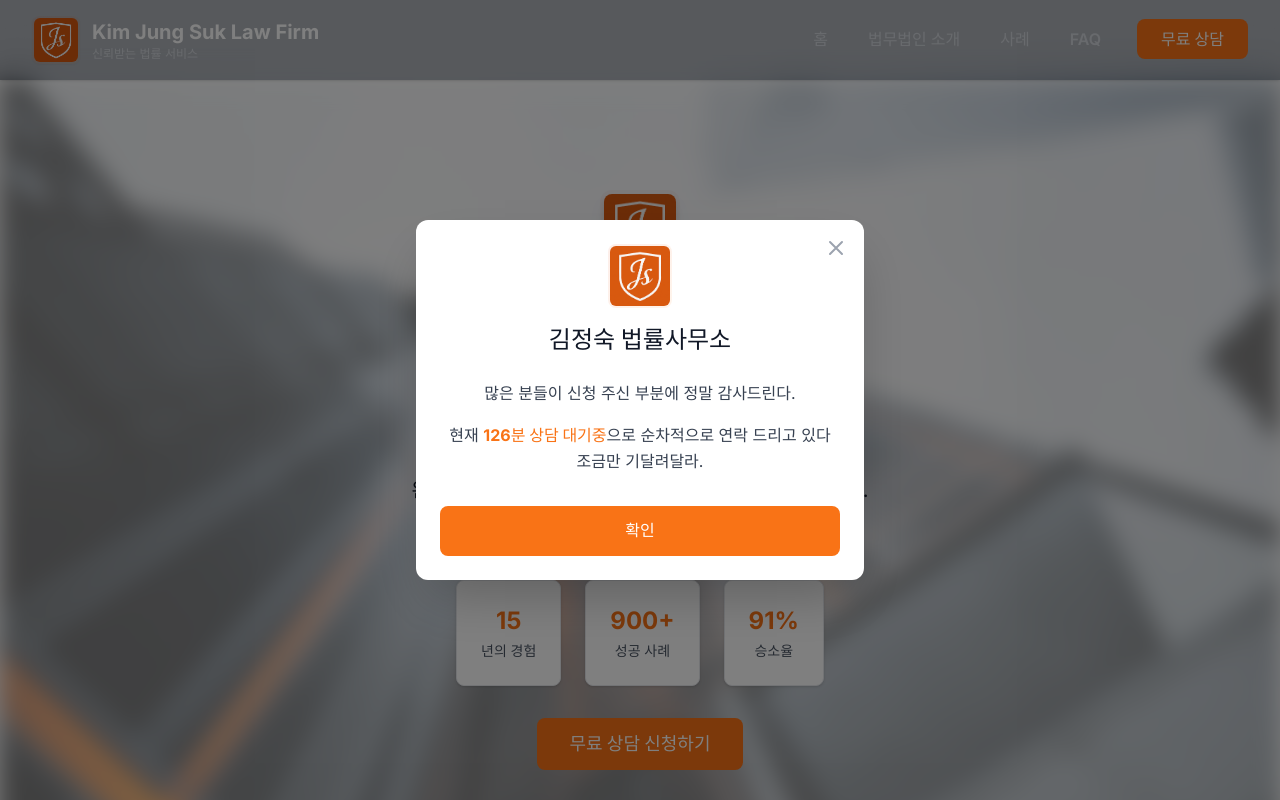
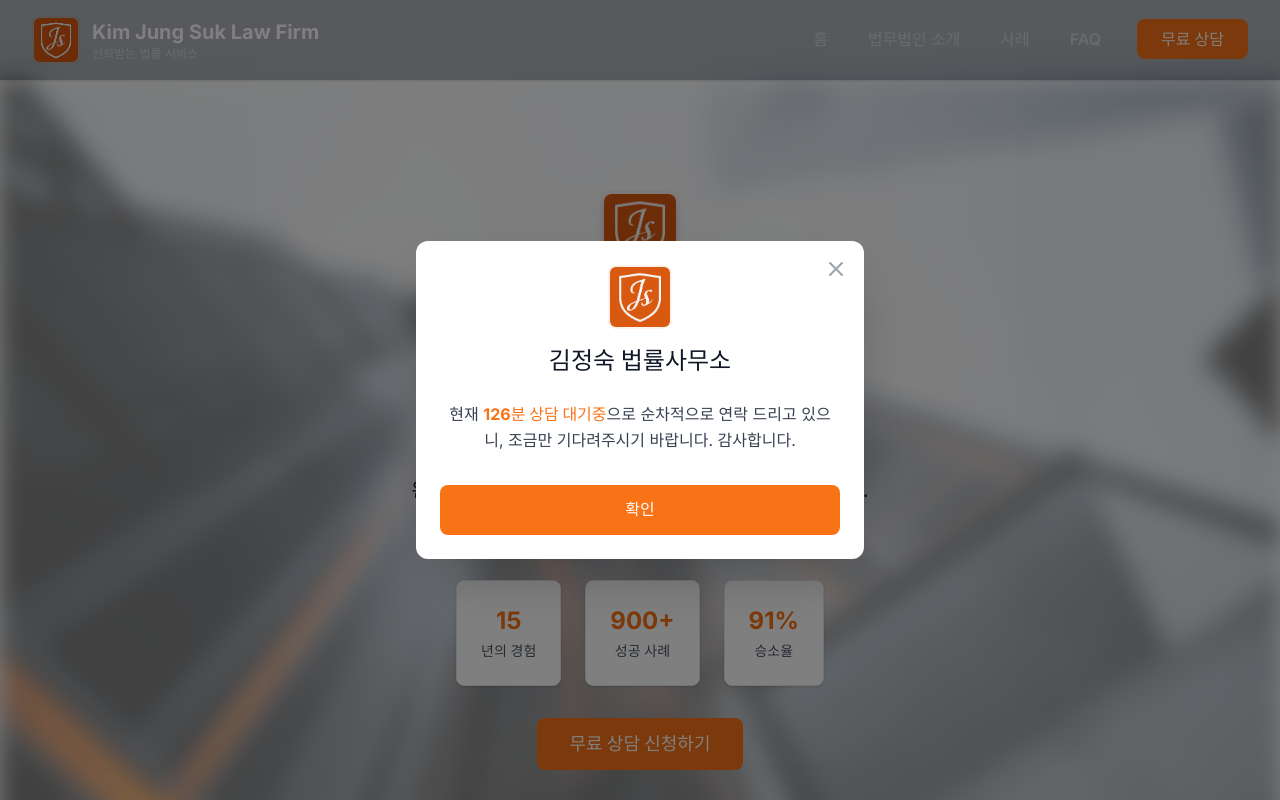
Before and after one commit to gu991230-cyber/gugit, a Next.js app: page / in a window 1280 px wide. Shown: the top 800 px of the page. Built offline with nearby package versions, Linux system fonts and the light colour scheme.

Commit message:
팝업 메시지 내용 변경

```diff
--- a/src/app/page.tsx
+++ b/src/app/page.tsx
@@ -260,11 +260,8 @@ export default function Home() {
                            {/* Notice Content */}
               <div className="text-center space-y-4">
                 <p className="text-gray-700 leading-relaxed">
-                 많은 분들이 신청 주신 부분에 정말 감사드린다.
-               </p>
-               <p className="text-gray-700 leading-relaxed">
                   현재 <span className="text-orange-500 font-bold">126분 상담 대기중</span>으로
-                 순차적으로 연락 드리고 있다 조금만 기달려달라.
+                  순차적으로 연락 드리고 있으니, 조금만 기다려주시기 바랍니다. 감사합니다.
                 </p>
               </div>
 
```
Lines whose indentation alone changed are shown as unchanged.
